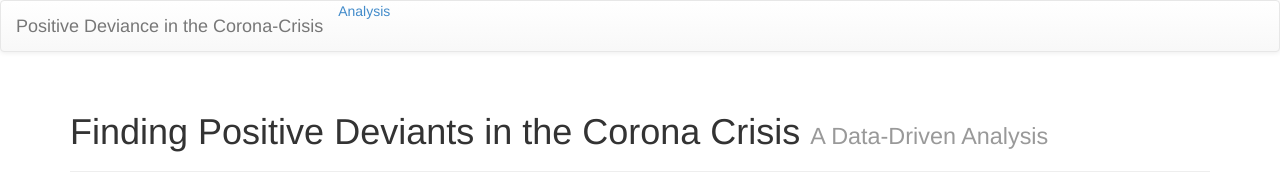
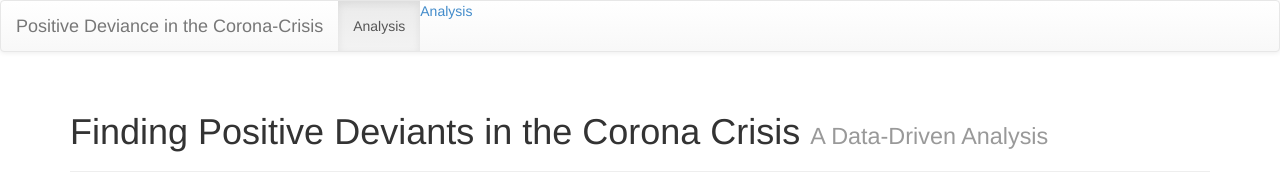
Before and after one commit to pd-viral/web, a Jekyll site: the page built from index.md, in a window 1280 px wide. Shown: the top 190 px of the page. Built offline with Jekyll 4.4.1, drawn with Linux system fonts in a browser that asks for light colours; nearby versions of some CDN libraries.

Commit message:
some changes

```diff
--- a/_includes/themes/bootstrap-3/default.html
+++ b/_includes/themes/bootstrap-3/default.html
@@ -59,6 +59,7 @@
         <!-- Collect the nav links, forms, and other content for toggling -->
         <div class="collapse navbar-collapse" id="jb-navbar-collapse">
           <ul class="nav navbar-nav">
+              <li class="active"><a href="{{ BASE_PATH }}/pages/jupyter.html" class="active">Analysis</a></li>
 
               <a class="nav-link" href="{{ BASE_PATH }}/pages/jupyter.html"> Analysis</a>
 <!--            {% assign pages_list = site.pages %}-->
```
